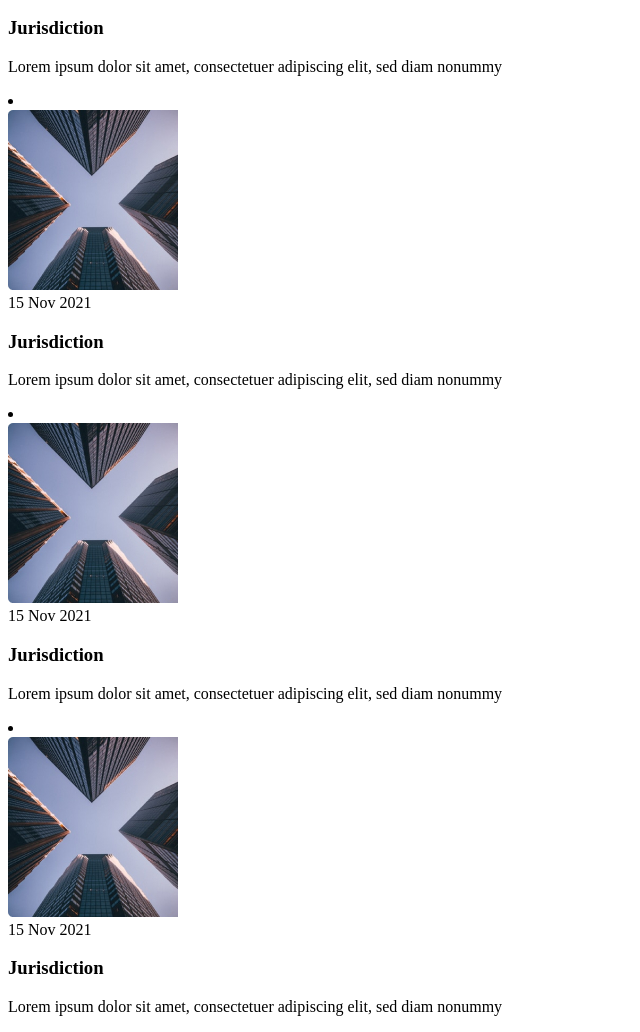
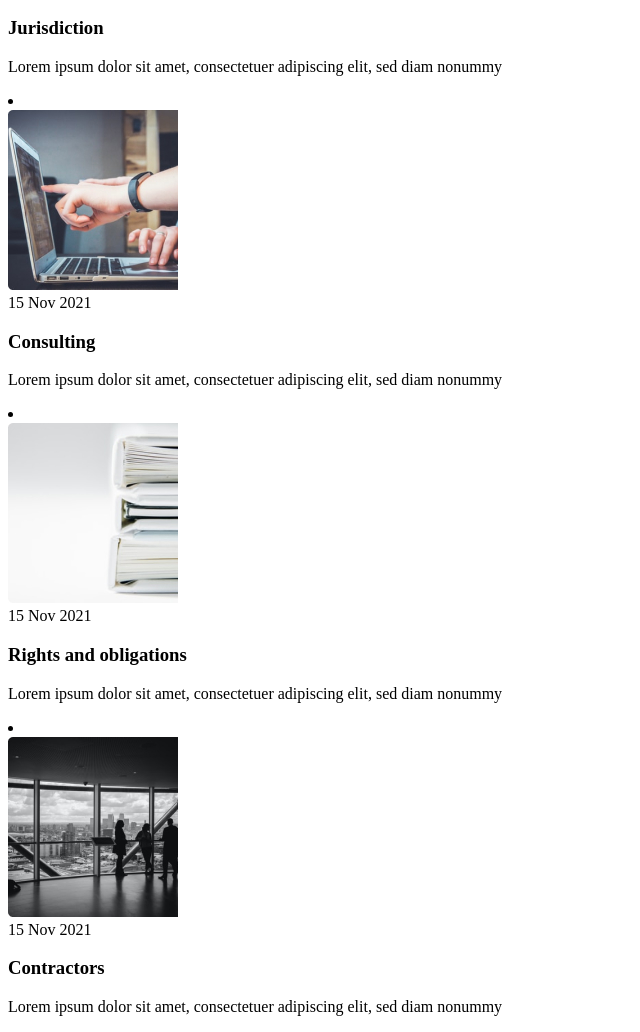
Before and after one commit to terpi228/qrFAKE, a plain HTML site: page index.html in a window 1280 px wide. Shown: the part 1310-2342 px from the top of the page, without its empty margins (0-640 px from the left). Drawn offline with Linux system fonts and the light colour scheme; files that its build step writes are made by us from their sources.

Commit message:
blog-img

```diff
--- a/index.html
+++ b/index.html
@@ -115,13 +115,13 @@
     </li>
     <li class="articles-item"></li>
         <article class="blog-preview">
-            <img src="img/blog1.jpg" class="blog-preview" alt="blog photo 1">
+            <img src="img/blog2.jpg" class="blog-preview" alt="blog photo 1">
             <div class="blog preview-text">
                 <time class="blog-preview-time" datetime="2022-02-26 14:36">
                     15&nbsp;Nov 2021
                 </time>
                 <h3 class="blog-preview-title">
-                    Jurisdiction
+                    Consulting
                 </h3>
                 <p class="blog-preview-descr">
                     Lorem ipsum dolor sit amet, consectetuer adipiscing elit, sed diam nonummy
@@ -130,13 +130,13 @@
         </article>
     <li class="articles-item"></li>
             <article class="blog-preview">
-                <img src="img/blog1.jpg" class="blog-preview" alt="blog photo 1">
+                <img src="img/blog3.jpg" class="blog-preview" alt="blog photo 1">
                 <div class="blog preview-text">
                     <time class="blog-preview-time" datetime="2022-02-26 14:36">
                         15&nbsp;Nov 2021
                     </time>
                     <h3 class="blog-preview-title">
-                        Jurisdiction
+                        Rights and obligations
                     </h3>
                     <p class="blog-preview-descr">
                         Lorem ipsum dolor sit amet, consectetuer adipiscing elit, sed diam nonummy
@@ -145,13 +145,13 @@
             </article>
     <li class="articles-item"></li>
             <article class="blog-preview">
-                <img src="img/blog1.jpg" class="blog-preview" alt="blog photo 1">
+                <img src="img/blog4.jpg" class="blog-preview" alt="blog photo 1">
                 <div class="blog preview-text">
                     <time class="blog-preview-time" datetime="2022-02-26 14:36">
                         15&nbsp;Nov 2021
                     </time>
                     <h3 class="blog-preview-title">
-                        Jurisdiction
+                        Contractors
                     </h3>
                     <p class="blog-preview-descr">
                         Lorem ipsum dolor sit amet, consectetuer adipiscing elit, sed diam nonummy
```
